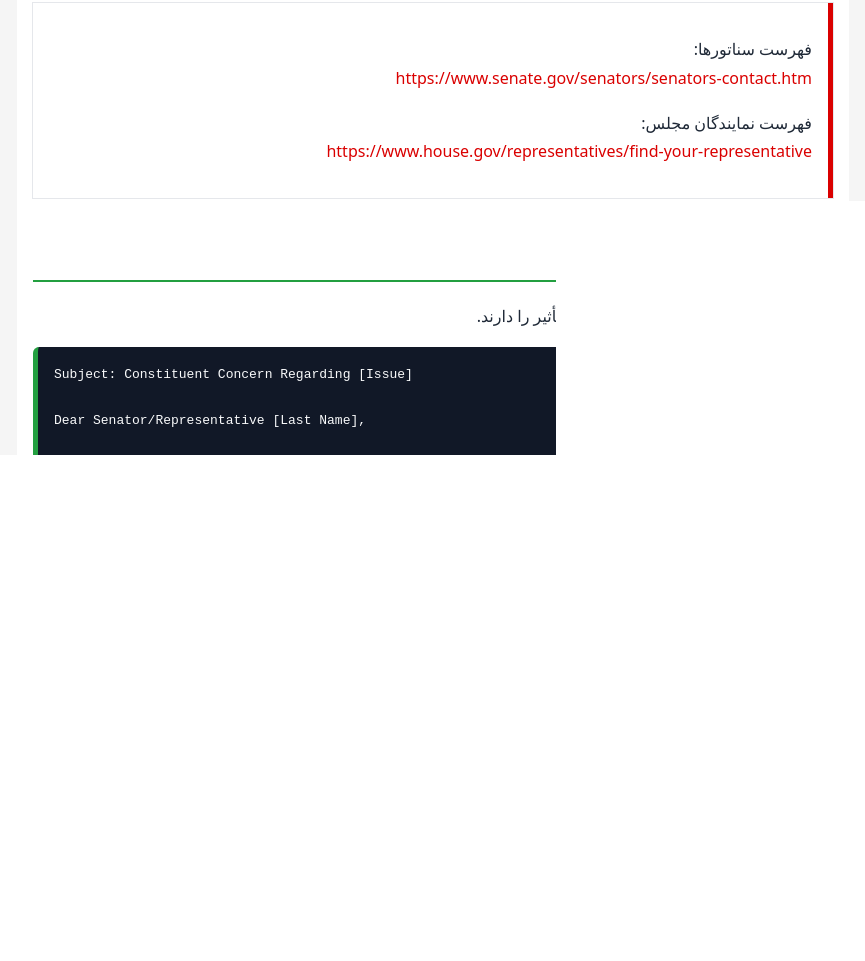
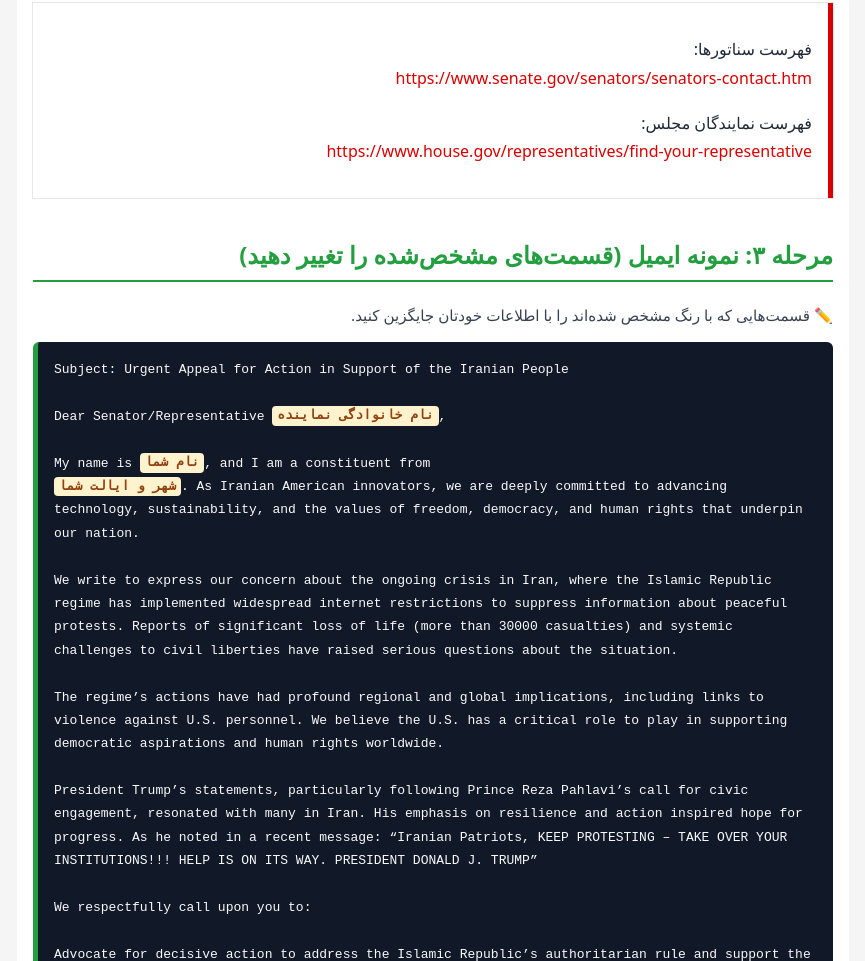
Before and after one commit to mrahimi2026/mrahimi2026.github.io, a plain HTML site: page index.html in a window 1280 px wide. Shown: the part 816-1777 px from the top of the page, without its empty margins (207-1072 px from the left). Drawn offline with Linux system fonts and the light colour scheme.

Commit message:
Update index.html

```diff
--- a/index.html
+++ b/index.html
@@ -98,6 +98,18 @@
       background-color: white;
       border-top: 3px solid var(--iran-red);
     }
+    .highlight {
+  background-color: #fff3cd;
+  color: #92400e;
+  padding: 0.15rem 0.3rem;
+  border-radius: 4px;
+  font-weight: 600;
+}
+.note {
+  font-size: 0.95rem;
+  color: #374151;
+  margin-bottom: 0.5rem;
+}
   </style>
 </head>
 <body>
@@ -152,28 +164,44 @@
     </div>
   </div>
 
-  <div class="step">
-    <h2>مرحله ۳: نمونه ایمیل</h2>
-    <p>
-      پیام‌های کوتاه و محترمانه معمولاً بیشترین تأثیر را دارند.
-    </p>
-    <pre>
-Subject: Constituent Concern Regarding [Issue]
 
-Dear Senator/Representative [Last Name],
+<div class="step">
+  <h2>مرحله ۳: نمونه ایمیل (قسمت‌های مشخص‌شده را تغییر دهید)</h2>
 
-My name is [Your Name], and I am a constituent from [City, State].
+  <p class="note">
+    ✏️ قسمت‌هایی که با رنگ مشخص شده‌اند را با اطلاعات خودتان جایگزین کنید.
+  </p>
 
-I am writing to express my concern regarding [issue].
-This issue is important to me because [brief explanation].
+  <pre>
+Subject: Urgent Appeal for Action in Support of the Iranian People
 
-Thank you for your time and service.
+Dear Senator/Representative <span class="highlight">نام خانوادگی نماینده</span>,
+
+My name is <span class="highlight">نام شما</span>, and I am a constituent from
+<span class="highlight">شهر و ایالت شما</span>. As Iranian American innovators, we are deeply committed to advancing technology, sustainability, and the values of freedom, democracy, and human rights that underpin our nation.
+
+We write to express our concern about the ongoing crisis in Iran, where the Islamic Republic regime has implemented widespread internet restrictions to suppress information about peaceful protests. Reports of significant loss of life (more than 30000 casualties) and systemic challenges to civil liberties have raised serious questions about the situation.
+
+The regime’s actions have had profound regional and global implications, including links to violence against U.S. personnel. We believe the U.S. has a critical role to play in supporting democratic aspirations and human rights worldwide.
+
+President Trump’s statements, particularly following Prince Reza Pahlavi’s call for civic engagement, resonated with many in Iran. His emphasis on resilience and action inspired hope for progress. As he noted in a recent message: “Iranian Patriots, KEEP PROTESTING – TAKE OVER YOUR INSTITUTIONS!!! HELP IS ON ITS WAY. PRESIDENT DONALD J. TRUMP”
+
+We respectfully call upon you to:
+
+Advocate for decisive action to address the Islamic Republic’s authoritarian rule and support the Iranian people in their pursuit of democratic change, including engaging in global negotiations with world leaders to reduce financial, military, and technological support for the regime as well as targeted military actions against regime’s repressive apparatus to help empower the Iranian people in their civil protests.
+Support efforts to provide temporary internet access to millions of Iranians subjected to a digital blackout, ensuring they can communicate, share information, and access critical resources.
+Consider endorsing Prince Reza Pahlavi as a potential leader to guide a transitional government, as he has proposed a peaceful, secular path to shift Iran from the Islamic Republic to a democratic system that upholds territorial integrity and civil liberties.
+Your leadership in this matter could save countless lives and pave the way for a stable, prosperous Iran aligned with global democratic principles. We stand ready to provide further insights from our community.
+
+Thank you for your attention.
 
 Sincerely,
-[Your Name]
-[ZIP Code]
-    </pre>
-  </div>
+<span class="highlight">نام شما</span>
+<span class="highlight">کد پستی (ZIP Code)</span>
+  </pre>
+</div>
+
+
 
   <div class="step">
     <h2>مرحله ۴: پیگیری (اختیاری)</h2>
```
